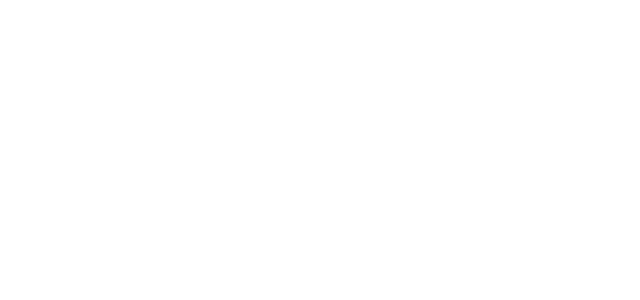
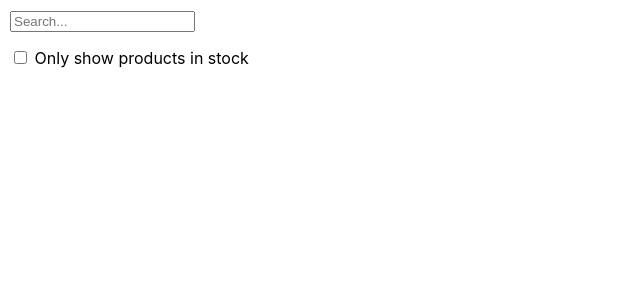
Before and after one commit to victorkane/basic-tir, a React (Create React App) app: page / in a window 1280 px wide. Shown: the top 300 px of the page, without its empty margins (0-640 px from the left). Built offline with nearby package versions, Linux system fonts and the light colour scheme.

Commit message:
SearchBar consuming Context using React Context Consumer component as part of rendering

```diff
--- a/src/App.js
+++ b/src/App.js
@@ -109,45 +109,30 @@ class ProductTable extends React.Component {
 }
 
 class SearchBar extends React.Component {
-/*
-    constructor(props) {
-          super(props);
-          this.handleFilterTextChange = this.handleFilterTextChange.bind(this);
-          this.handleInStockChange = this.handleInStockChange.bind(this);
-        }
-
-    handleFilterTextChange(e) {
-          this.props.onFilterTextChange(e.target.value);
-        }
-
-    handleInStockChange(e) {
-          this.props.onInStockChange(e.target.checked);
-        }
-*/
-
     render() {
           return (
-					<div></div>
-/*
+					      <AppContext.Consumer>
+								 {context =>
                   <form>
                     <input
                       type="text"
                       placeholder="Search..."
-                      value={this.props.filterText}
-                      onChange={this.handleFilterTextChange}
+                      value={context.filterText}
+                      onChange={(e) => context.handleFilterTextChange(e.target.value)}
                     />
                     <p>
                       <input
                         type="checkbox"
-                        checked={this.props.inStockOnly}
-                        onChange={this.handleInStockChange}
+                        checked={context.inStockOnly}
+                        onChange={(e) => context.handleInStockChange(e.target.checked)}
                       />
                       {' '}
                       Only show products in stock
                     </p>
                   </form>
-*/
-                );
+								 }
+					      </AppContext.Consumer>
+                )
         }
 }
 
```
